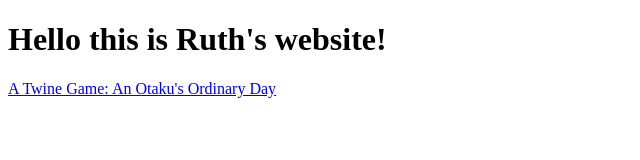
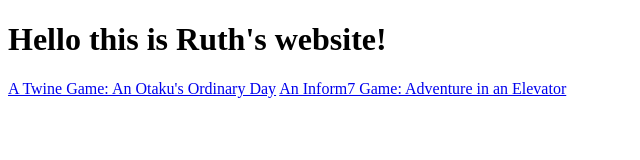
Before and after one commit to ruthsonggame/game601-fall2019, a plain HTML site: page index.html in a window 1280 px wide. Shown: the whole page, without its empty margins (0-640 px from the left). Drawn offline with Linux system fonts and the light colour scheme.

Commit message:
Update index.html

```diff
--- a/index.html
+++ b/index.html
@@ -14,5 +14,6 @@
 <body>
   <h1>Hello this is Ruth's website!</h1>
 <a href="https://ruthsonggame.github.io/ruthGame/OtakuDay.html">A Twine Game: An Otaku's Ordinary Day</a>
+<a href="https://ruthsonggame.github.io/ruthGame/Elevator.materials/Release/play.html">An Inform7 Game: Adventure in an Elevator</a>
 </body>
 </html>
```
